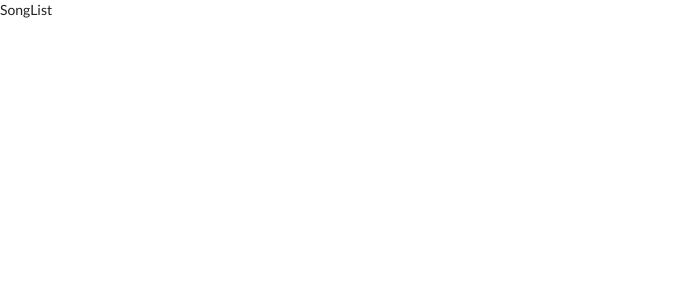
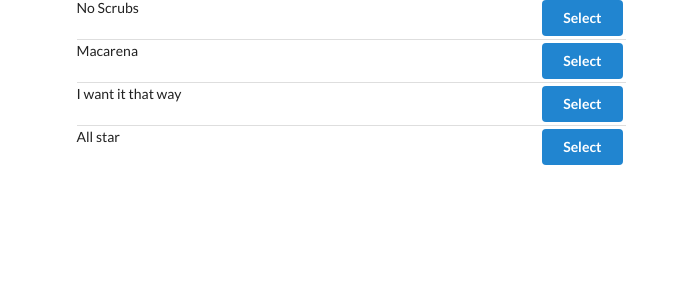
Before and after one commit to matichmike/react-redux-songs, a React (Create React App) app: page / in a window 1280 px wide. Shown: the top 300 px of the page, without its empty margins (0-688 px from the left). Built offline with nearby package versions, Linux system fonts and the light colour scheme.

Commit message:
components styling

```diff
--- a/src/components/App.js
+++ b/src/components/App.js
@@ -3,8 +3,12 @@ import SongList from './SongList';
 
 const App = () => {
   return (
-    <div>
-      <SongList />
+    <div className="ui container grid">
+      <div className="ui row">
+        <div className="column eight wide">
+          <SongList />
+        </div>
+      </div>
     </div>
   )
 };
--- a/src/components/SongList.js
+++ b/src/components/SongList.js
@@ -2,11 +2,28 @@ import React from 'react';
 import {connect} from 'react-redux';
 
 class SongList extends React.Component {
+  renderList() {
+    return this.props.songs.map((song) => {
+      return (
+        <div className="item" key={song.title}>
+          <div className="right floated content">
+            <button className="ui button primary">
+              Select
+            </button>
+          </div>
+            <div className="content">
+              {song.title}
+            </div>
+        </div>
+      )
+    })
+  }
+
   render () {
-    console.log(this.props)
     return (
-
-      <div>SongList</div>
+    <div className="ui divided list">
+      {this.renderList()}
+    </div>
     )
   }
 }
```
